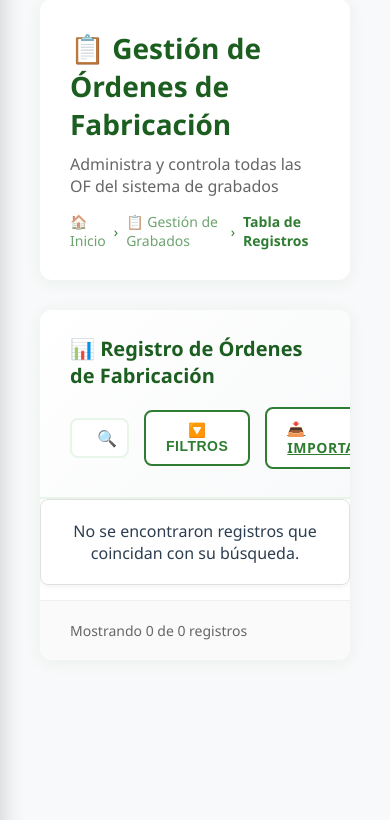
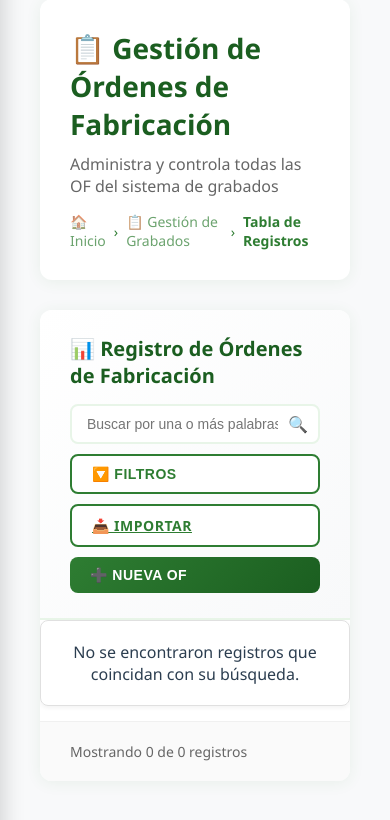
Before and after one commit to Eugenio829/cigar_rings, a Django app: page /grabados/consulta/ in a window 390 px wide. Shown: the part 103-923 px from the top of the page. Run offline with Django 5.2, Linux system fonts and the light colour scheme; the visitor is signed in with stand-in values (Sample User, id 1); data that the repository does not hold is empty; some libraries are stand-ins or nearby versions.

Commit message:
Fix: Hace responsivas las acciones de la tabla de consulta

```diff
--- a/apps/grabados/static/grabados/css/grabado_consulta.css
+++ b/apps/grabados/static/grabados/css/grabado_consulta.css
@@ -560,6 +560,12 @@
                 align-items: stretch;
             }
 
+            .table-actions {
+                flex-direction: column;
+                align-items: stretch;
+                gap: 10px;
+            }
+
             .search-input {
                 width: 100%;
             }
```
